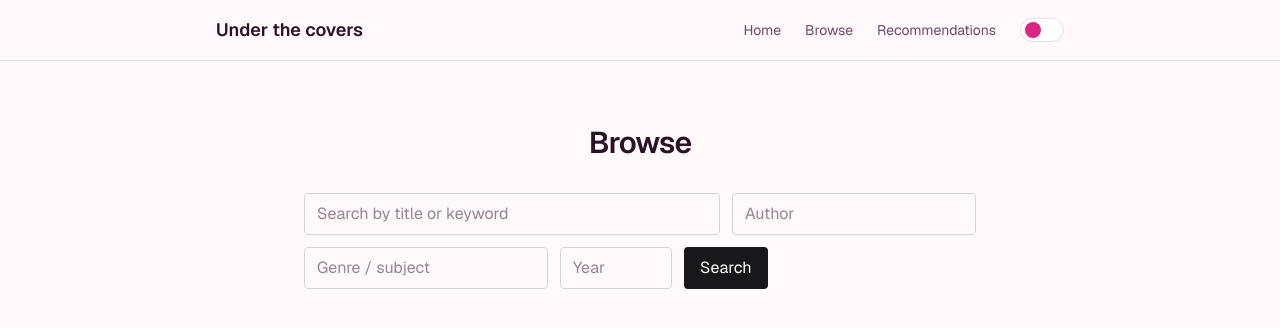
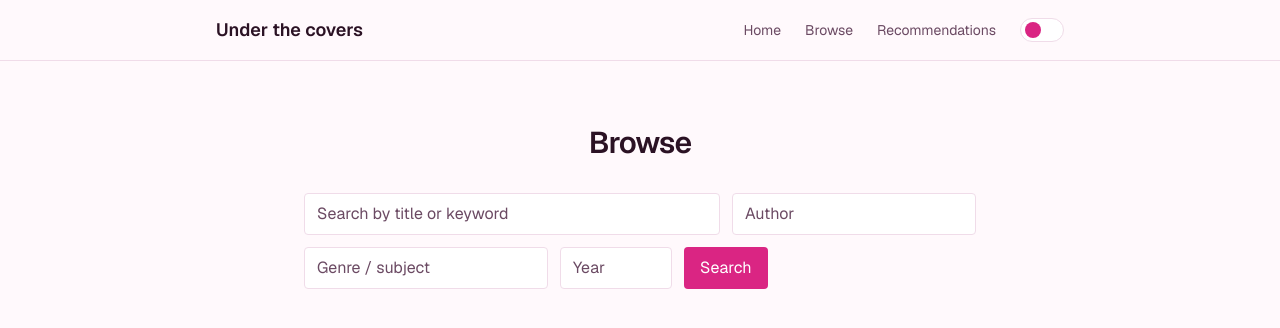
Before and after one commit to NBA-Makonnen/Under-The-Covers, a Next.js app: page /browse in a window 1280 px wide. Shown: the top 328 px of the page. Built offline with nearby package versions, Linux system fonts and the light colour scheme.

Commit message:
style: apply palette tokens to homepage and browse page

```diff
--- a/src/app/browse/page.tsx
+++ b/src/app/browse/page.tsx
@@ -30,39 +30,39 @@ export default async function Browse({
           name="q"
           defaultValue={query}
           placeholder="Search by title or keyword"
-          className="flex-1 rounded border border-zinc-300 px-3 py-2 dark:border-zinc-700 dark:bg-zinc-900"
+          className="flex-1 rounded border border-line bg-surface px-3 py-2 text-ink placeholder:text-ink-muted focus-visible:outline-2 focus-visible:outline-brand"
         />
         <input
           type="text"
           name="author"
           defaultValue={author}
           placeholder="Author"
-          className="rounded border border-zinc-300 px-3 py-2 dark:border-zinc-700 dark:bg-zinc-900"
+          className="rounded border border-line bg-surface px-3 py-2 text-ink placeholder:text-ink-muted focus-visible:outline-2 focus-visible:outline-brand"
         />
         <input
           type="text"
           name="subject"
           defaultValue={subject}
           placeholder="Genre / subject"
-          className="rounded border border-zinc-300 px-3 py-2 dark:border-zinc-700 dark:bg-zinc-900"
+          className="rounded border border-line bg-surface px-3 py-2 text-ink placeholder:text-ink-muted focus-visible:outline-2 focus-visible:outline-brand"
         />
         <input
           type="number"
           name="year"
           defaultValue={year}
           placeholder="Year"
-          className="w-28 rounded border border-zinc-300 px-3 py-2 dark:border-zinc-700 dark:bg-zinc-900"
+          className="w-28 rounded border border-line bg-surface px-3 py-2 text-ink placeholder:text-ink-muted focus-visible:outline-2 focus-visible:outline-brand"
         />
         <button
           type="submit"
-          className="rounded bg-zinc-900 px-4 py-2 text-white dark:bg-white dark:text-zinc-900"
+          className="rounded bg-brand px-4 py-2 text-white hover:opacity-90 focus-visible:outline-2 focus-visible:outline-offset-2 focus-visible:outline-brand"
         >
           Search
         </button>
       </form>
 
       {hasFilters && books.length === 0 && (
-        <p className="mt-8 text-zinc-600 dark:text-zinc-400">
+        <p className="mt-8 text-ink-muted">
           No results. Try different filters.
         </p>
       )}
--- a/src/app/page.tsx
+++ b/src/app/page.tsx
@@ -8,10 +8,10 @@ export default async function Home() {
   return (
     <main className="flex flex-1 flex-col items-center px-6 py-16">
       <h1 className="text-4xl font-semibold tracking-tight">Under The Covers</h1>
-          <a href="/browse" className="mt-2 text-sm underline text-zinc-600 dark:text-zinc-400">
+          <a href="/browse" className="mt-2 text-sm text-accent-lavender underline">
               Browse &amp; filter →
           </a>
-      <p className="mt-4 max-w-md text-center text-zinc-600 dark:text-zinc-400">
+      <p className="mt-4 max-w-md text-center text-ink-muted">
         Discover what&apos;s popular right now, filter by genre, year, or
         author, and get recommendations based on what you like.
       </p>
```
